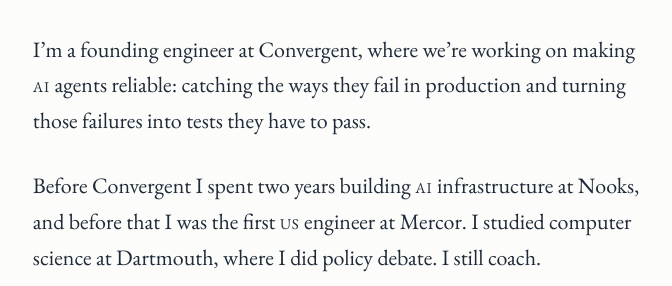
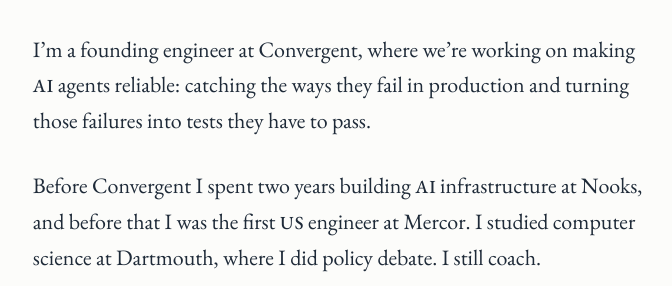
Before and after one commit to tvergho/tvergho.me, an Astro site: page / in a window 1280 px wide. Shown: the part 220-506 px from the top of the page, 108-780 px from the left. Built offline with nearby package versions, Linux system fonts and the light colour scheme; Astro itself is replaced by a stand-in of ours.

Commit message:
Fix thin, mismatched AI/US acronyms
EB Garamond's Google Fonts build carries no smcp/c2sc features, so
font-variant-caps: all-small-caps was synthesized: the browser shrank the
capitals without compensating stroke weight, and the acronyms read as a
lighter, foreign typeface.

Use real capitals scaled to 0.84em with the weight nudged to 500 instead,
and a negative margin to absorb the trailing letter-space. Dark mode
already sets the body to 500, so it shrinks them less (0.88em) rather
than loading a 600-weight file for three short spans.

Also note that font-variant-numeric: oldstyle-nums is inert with this
build, since the font has no onum feature.

```diff
--- a/src/styles/global.css
+++ b/src/styles/global.css
@@ -75,6 +75,9 @@
   color: var(--ink);
   font-family: 'EB Garamond', Garamond, Georgia, serif;
   font-weight: var(--body-weight);
+  /* Inert with this font build (no `onum` feature); EB Garamond's default
+     figures are already part-height with descenders on 3/5/7/9, which is the
+     look the spec wanted. Kept so the intent survives a future font swap. */
   font-variant-numeric: oldstyle-nums;
   font-kerning: normal;
   -webkit-font-smoothing: antialiased;
@@ -115,10 +118,28 @@
   text-wrap: pretty;
 }
 
-/* Acronyms: AI, US */
+/* Acronyms: AI, US.
+   EB Garamond carries no real small-caps glyphs (the build has no smcp/c2sc),
+   so `font-variant-caps` would be synthesized: the browser just shrinks the
+   capitals without compensating stroke weight, and they read as a thinner,
+   foreign typeface. These are real capitals, scaled down gently and weighted
+   back up to match the colour of the surrounding text. The negative margin
+   absorbs the trailing letter-space so the following word spacing stays even. */
 .sc {
-  font-variant-caps: all-small-caps;
-  letter-spacing: 0.04em;
+  font-size: 0.84em;
+  letter-spacing: 0.06em;
+  margin-right: -0.06em;
+  font-weight: 500;
+}
+
+/* Dark mode already sets the body to 500, so the acronyms get no relative
+   weight bump there; shrink them a little less instead to keep the colour even. */
+@media (prefers-color-scheme: dark) {
+  .sc {
+    font-size: 0.88em;
+    letter-spacing: 0.05em;
+    margin-right: -0.05em;
+  }
 }
 
 /* The highlighter sweep: a gradient block grown from 0 to full width. */
```
